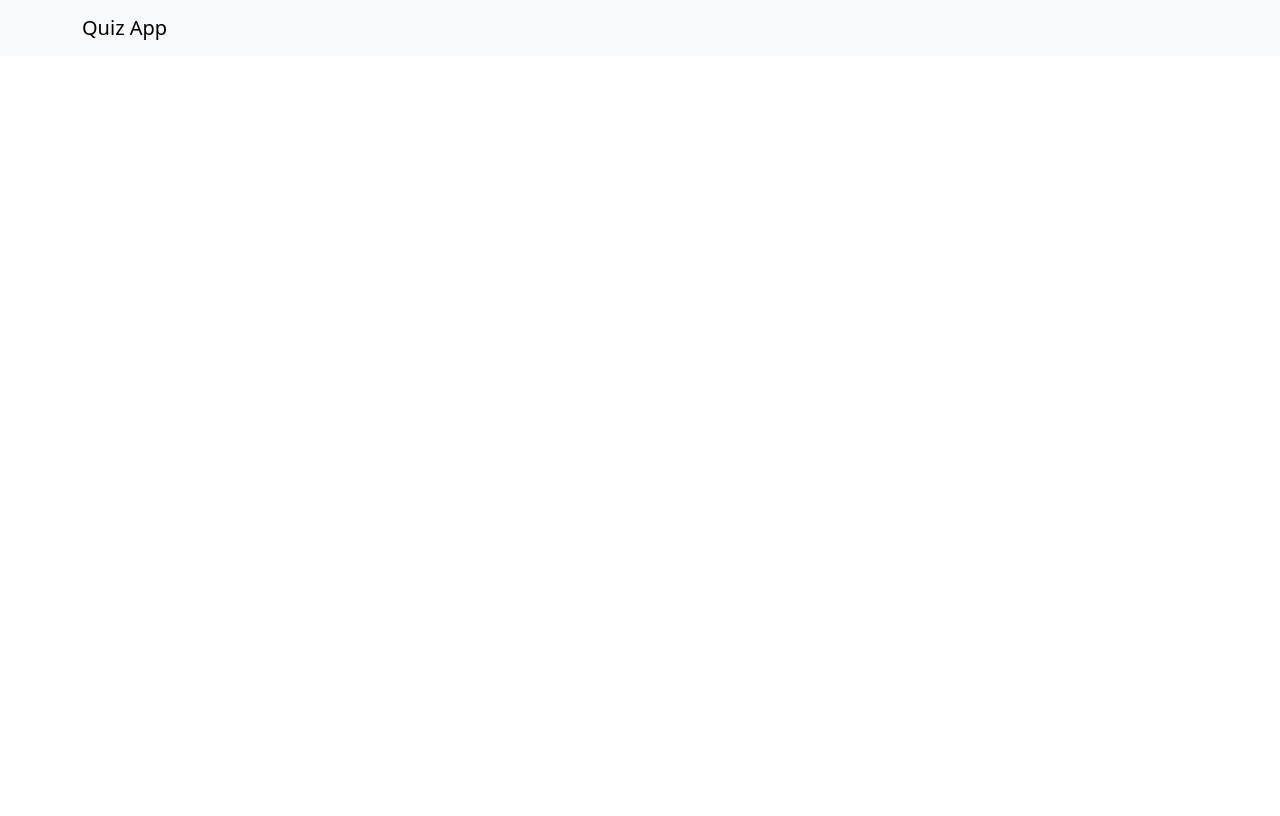
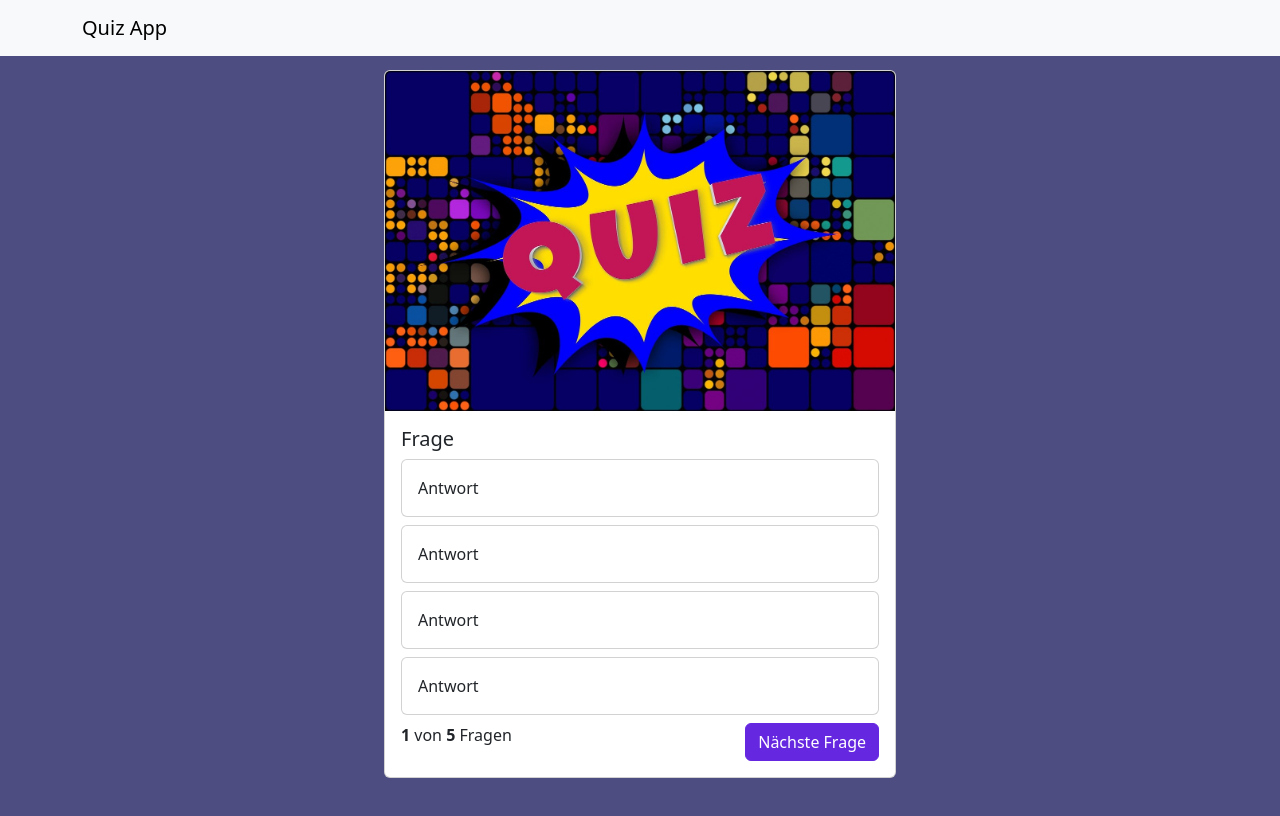
Before and after one commit to mercoding/quizapp, a website: page index.html in a window 1280 px wide. Drawn offline with nearby package versions, Linux system fonts and the light colour scheme.

Commit message:
Added card

```diff
--- a/index.html
+++ b/index.html
@@ -5,20 +5,55 @@
     <meta charset="UTF-8">
     <meta name="viewport" content="width=device-width, initial-scale=1.0">
     <title>Quiz App</title>
-    <link href="https://cdn.jsdelivr.net/npm/bootstrap@5.3.3/dist/css/bootstrap.min.css" rel="stylesheet" integrity="sha384-QWTKZyjpPEjISv5WaRU9OFeRpok6YctnYmDr5pNlyT2bRjXh0JMhjY6hW+ALEwIH" crossorigin="anonymous">
-    <script src="https://cdn.jsdelivr.net/npm/bootstrap@5.3.3/dist/js/bootstrap.bundle.min.js" integrity="sha384-YvpcrYf0tY3lHB60NNkmXc5s9fDVZLESaAA55NDzOxhy9GkcIdslK1eN7N6jIeHz" crossorigin="anonymous"></script>
+    <link href="https://cdn.jsdelivr.net/npm/bootstrap@5.3.3/dist/css/bootstrap.min.css" rel="stylesheet"
+        integrity="sha384-QWTKZyjpPEjISv5WaRU9OFeRpok6YctnYmDr5pNlyT2bRjXh0JMhjY6hW+ALEwIH" crossorigin="anonymous">
+    <script src="https://cdn.jsdelivr.net/npm/bootstrap@5.3.3/dist/js/bootstrap.bundle.min.js"
+        integrity="sha384-YvpcrYf0tY3lHB60NNkmXc5s9fDVZLESaAA55NDzOxhy9GkcIdslK1eN7N6jIeHz"
+        crossorigin="anonymous"></script>
     <link rel="stylesheet" href="./styles/main.css">
     <script type="module" src="./scripts/modules.js"></script>
 </head>
 
 <body>
-
-</body>
     <nav class="navbar bg-body-tertiary">
         <div class="container">
-          <a class="navbar-brand" href="#">
-            <span>Quiz App</span>
-          </a>
+            <a class="navbar-brand" href="#">
+                <span>Quiz App</span>
+            </a>
         </div>
-      </nav>
+    </nav>
+    <main>
+        <div class="card quiz-card">
+            <img src="./img/quiz-5595288_1280.jpg" class="card-img-top" alt="Quiz Image">
+            <div class="card-body">
+                <h5 class="card-title">Frage</h5>
+                <div class="card mb-2">
+                    <div class="card-body">
+                        Antwort
+                    </div>
+                </div>
+                <div class="card mb-2">
+                    <div class="card-body">
+                        Antwort
+                    </div>
+                </div>
+                <div class="card mb-2">
+                    <div class="card-body">
+                        Antwort
+                    </div>
+                </div>
+                <div class="card mb-2">
+                    <div class="card-body">
+                        Antwort
+                    </div>
+                </div>
+                <div class="question-footer">
+                    <div><b>1</b> von <b>5</b> Fragen</div>
+                    <button class="btn btn-primary">Nächste Frage</button>
+                </div>
+            </div>
+        </div>
+    </main>
+</body>
+
 </html>
--- a/styles/main.css
+++ b/styles/main.css
@@ -0,0 +1,37 @@
+body {
+    background-color: #4E4D82;
+    min-height: 100vh;
+    overflow: hidden;
+}
+
+main {
+    display: flex;
+    justify-content: center;
+    align-items: center;
+    min-height: 100vh;
+    width: 100%;
+}
+
+.question-footer {
+    display: flex;
+    justify-content: space-between;
+}
+
+
+.quiz-card {
+    width: 32rem;
+    margin-bottom: 64px;
+}
+
+
+.btn-primary {
+    background-color: #6528E0;
+    --bs-btn-bg: #6528E0;
+    --bs-btn-border-color: #6528E0;
+    --bs-btn-hover-bg: #6528E0;
+    --bs-btn-hover-border-color: #6528E0;
+    --bs-btn-active-bg: #6528E0;
+    --bs-btn-active-border-color: #6528E0;
+    --bs-btn-disabled-bg: #6528E0;
+    --bs-btn-disabled-border-color: #6528E0;
+}
```
Also changed, not shown: img/quiz-5595288_1280.jpg (added).
